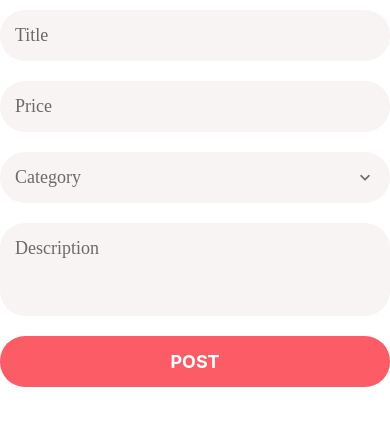
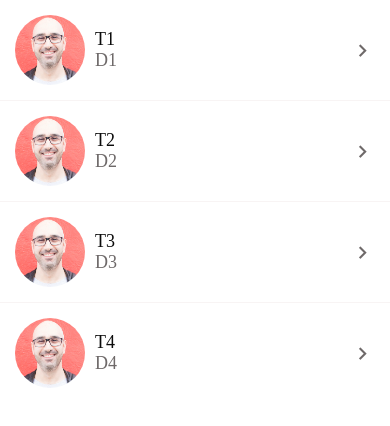
Before and after one commit to AliSabet81/React-native-ecommerce, a React Native app: screen / in a window 390 px wide. Shown: the top 426 px of the page. Built offline with nearby package versions, Linux system fonts and the light colour scheme.

Commit message:
adding chevron icon to list item

```diff
--- a/App.tsx
+++ b/App.tsx
@@ -1,9 +1,10 @@
 import { StyleSheet } from "react-native";
 import React from "react";
 import ListingEditScreen from "./app/screens/ListingEditScreen";
+import MessagesScreen from "./app/screens/MessagesScreen";
 
 export default function App() {
-  return <ListingEditScreen />;
+  return <MessagesScreen />;
 }
 
 const styles = StyleSheet.create({
--- a/app/components/ListItem.tsx
+++ b/app/components/ListItem.tsx
@@ -7,10 +7,12 @@
   TouchableHighlight,
   View,
 } from "react-native";
+import { MaterialCommunityIcons } from "@expo/vector-icons";
 import Swipeable from "react-native-gesture-handler/Swipeable";
+import { GestureHandlerRootView } from "react-native-gesture-handler";
+
 import { AppText } from "./AppText";
 import { colors } from "../config/colors";
-import { GestureHandlerRootView } from "react-native-gesture-handler";
 
 export const ListItem = ({
   title,
@@ -40,6 +42,11 @@
                 <AppText style={styles.subTitle}>{subTitle}</AppText>
               )}
             </View>
+            <MaterialCommunityIcons
+              color={colors.medium}
+              name="chevron-right"
+              size={25}
+            />
           </View>
         </TouchableHighlight>
       </Swipeable>
@@ -52,6 +59,7 @@
     flexDirection: "row",
     padding: 15,
     backgroundColor: colors.white,
+    alignItems: "center",
   },
   image: {
     width: 70,
@@ -61,6 +69,7 @@
   detailesContainer: {
     marginLeft: 10,
     justifyContent: "center",
+    flex: 1,
   },
   title: {
     fontWeight: "500",
```
